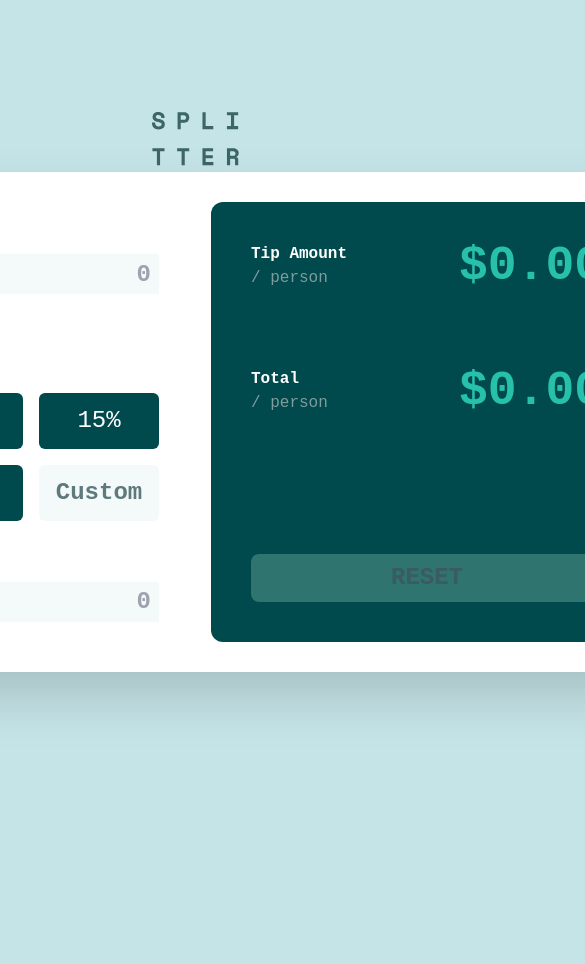
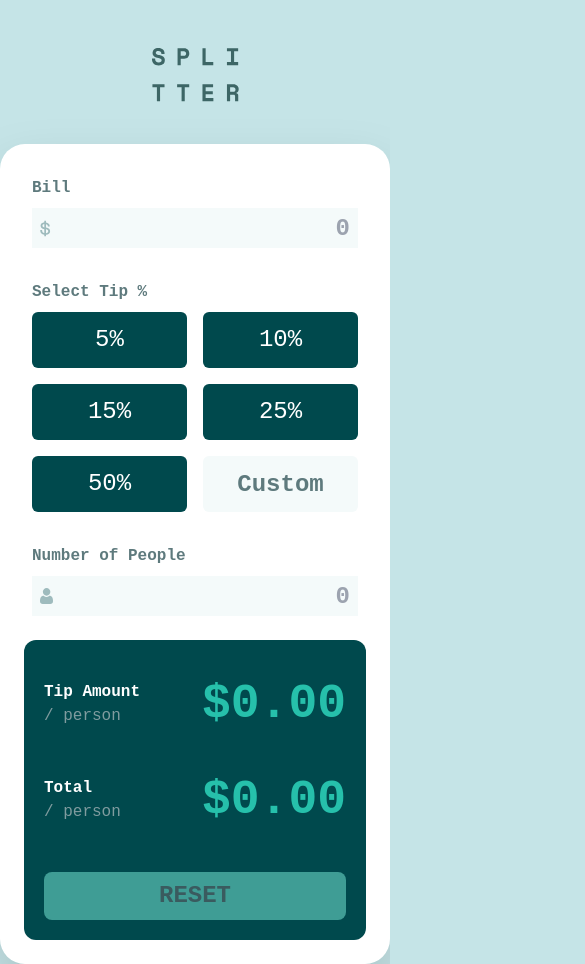
Before and after one commit to AdrianMartinezGit/react-tip-calculator-app, a Next.js app: page / in a window 390 px wide. Shown: the top 964 px of the page, 585 px wide, since content can reach past the window. Before the commit the page ends 844 px from the top, so only its background shows below. Built offline with nearby package versions, Linux system fonts and the light colour scheme.

Commit message:
Add Mobile Responsive

```diff
--- a/src/app/globals.css
+++ b/src/app/globals.css
@@ -40,11 +40,8 @@ body {
 }
 
 .tip-container {
-  width: 960px;
-  height: 500px;
   background-color: white;
   border-radius: 25px;
-  padding: 30px;
 }
 
 .tip-outside {
--- a/src/app/page.tsx
+++ b/src/app/page.tsx
@@ -9,16 +9,16 @@ export default function Home() {
   return (
     <>
       <div className='flex justify-center'>
-        <div className='absolute mt-28'>
+        <div className='absolute mt-12 sm:mt-28'>
           <Image src={Logo} alt='Logo' />
         </div>
       </div>
       <div className='tip-outside'>
-        <div className='tip-container drop-shadow-2xl'>
+        <div className='tip-container drop-shadow-2xl h-full sm:h-[500px] p-6 sm:p-8 max-sm:mt-36'>
           <div className='flex justify-center h-full'>
-            <div className='flex flex-row space-x-8 h-full'>
-              <div className='w-[27rem] h-full text-black p-5'>
-                <div className='grid grid-rows-3 gap-4 h-full'>
+            <div className='flex max-sm:flex-col max-sm:space-y-4 sm:flex-row sm:space-x-8 h-full'>
+              <div className='sm:w-[27rem] h-full text-black p-2 sm:p-5'>
+                <div className='max-sm:flex max-sm:flex-col max-sm:space-y-8 sm:grid sm:grid-rows-3 sm:gap-4 h-full'>
                   <div className='flex flex-col space-y-2'>
                     <p className='space-mono-bold text-[#5e7a7d]'>Bill</p>
                     <form>
@@ -28,7 +28,7 @@ export default function Home() {
                   </div>
                   <div className='flex flex-col space-y-2'>
                     <p className='space-mono-bold text-[#5e7a7d]'>Select Tip %</p>
-                    <div className='grid grid-cols-3 grid-rows-2 gap-4'>
+                    <div className='grid max-sm:grid-cols-2 max-sm:grid-rows-3 sm:grid-cols-3 sm:grid-rows-2 gap-4'>
                       <button className='bg-[#00494d] text-white space-mono-regular text-2xl h-14 rounded-md hover:text-[#00494d] hover:bg-[#26c0ab] active:bg-[#c5e4e7]'>5%</button>
                       <button className='bg-[#00494d] text-white space-mono-regular text-2xl h-14 rounded-md hover:text-[#00494d] hover:bg-[#26c0ab] active:bg-[#c5e4e7]'>10%</button>
                       <button className='bg-[#00494d] text-white space-mono-regular text-2xl h-14 rounded-md hover:text-[#00494d] hover:bg-[#26c0ab] active:bg-[#c5e4e7]'>15%</button>
@@ -48,8 +48,8 @@ export default function Home() {
                   </div>
                 </div>
               </div>
-              <div className='bg-[#00494d] w-[27rem] h-full rounded-xl text-white p-10'>
-                <div className='grid grid-rows-3 gap-4 h-full'>
+              <div className='bg-[#00494d] sm:w-[27rem] h-full rounded-xl text-white px-5 pb-5 pt-10 sm:p-10'>
+                <div className='grid grid-rows-3 gap-12 sm:gap-4 h-full'>
                   <div className='grid grid-cols-2'>
                     <div className='text-left'>
                       <p className='space-mono-bold'>Tip Amount</p>
@@ -69,7 +69,7 @@ export default function Home() {
                     </div>
                   </div>
                   <div className='flex items-end'>
-                    <button className='bg-[#2f746e] text-[#3a5b5f] w-full h-12 rounded-lg space-mono-bold text-2xl hover:bg-[#26c0ab] hover:text-[#00494d] active:bg-[#c5e4e7]'>RESET</button>
+                    <button className='bg-[#3f9d95] text-[#3a5b5f] w-full h-12 rounded-lg space-mono-bold text-2xl hover:bg-[#26c0ab] hover:text-[#00494d] active:bg-[#c5e4e7]'>RESET</button>
                   </div>
                 </div>
               </div>
```
